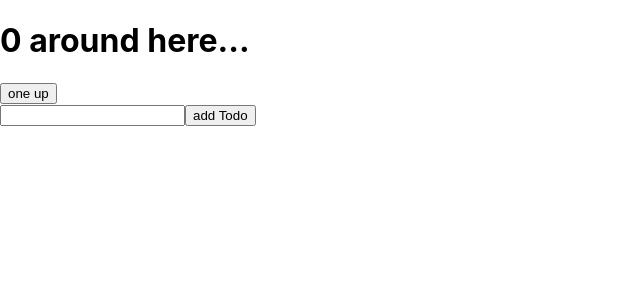
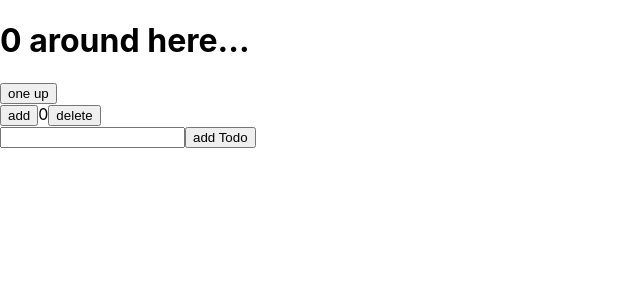
Before and after one commit to iamsabitak/ProjectFromZustand, a React (Create React App) app: page / in a window 1280 px wide. Shown: the top 300 px of the page, without its empty margins (0-640 px from the left). Built offline with nearby package versions, Linux system fonts and the light colour scheme.

Commit message:
correctly imported the counte function to app.js

```diff
--- a/src/App.js
+++ b/src/App.js
@@ -3,14 +3,14 @@ import BearCounter from "./bearcounter/BearCounter";
 import { Controls } from "./bearcounter/Controls";
 import AddTodo from "./todo/AddTodo";
 
-// import Counter from "./components/Counter";
+import Counter from "./counter/Counter";
 
 function App() {
   return (
     <div>
       <BearCounter />
       <Controls />
-      {/* <Counter /> */}
+      <Counter />
       <AddTodo />
     </div>
   );
```
